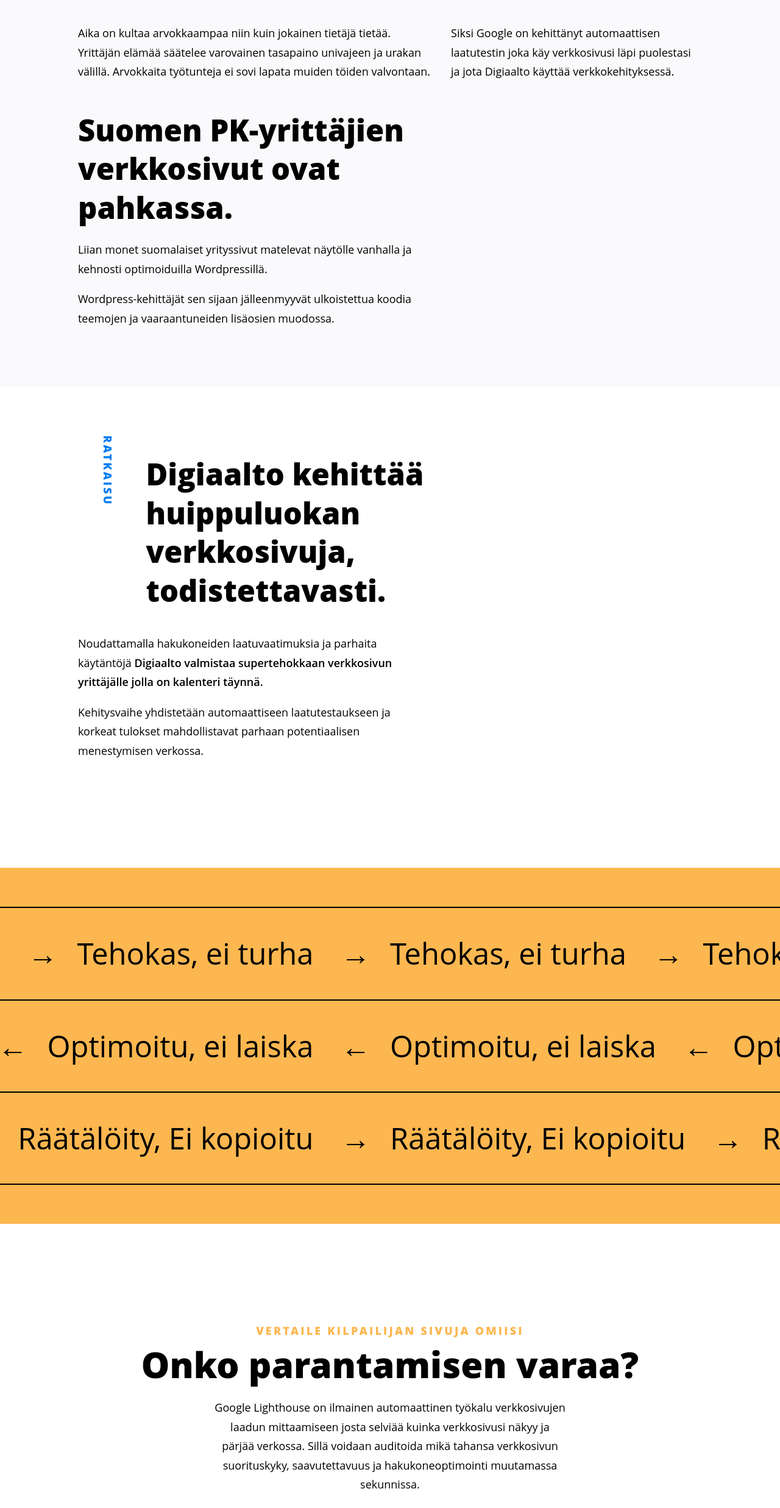
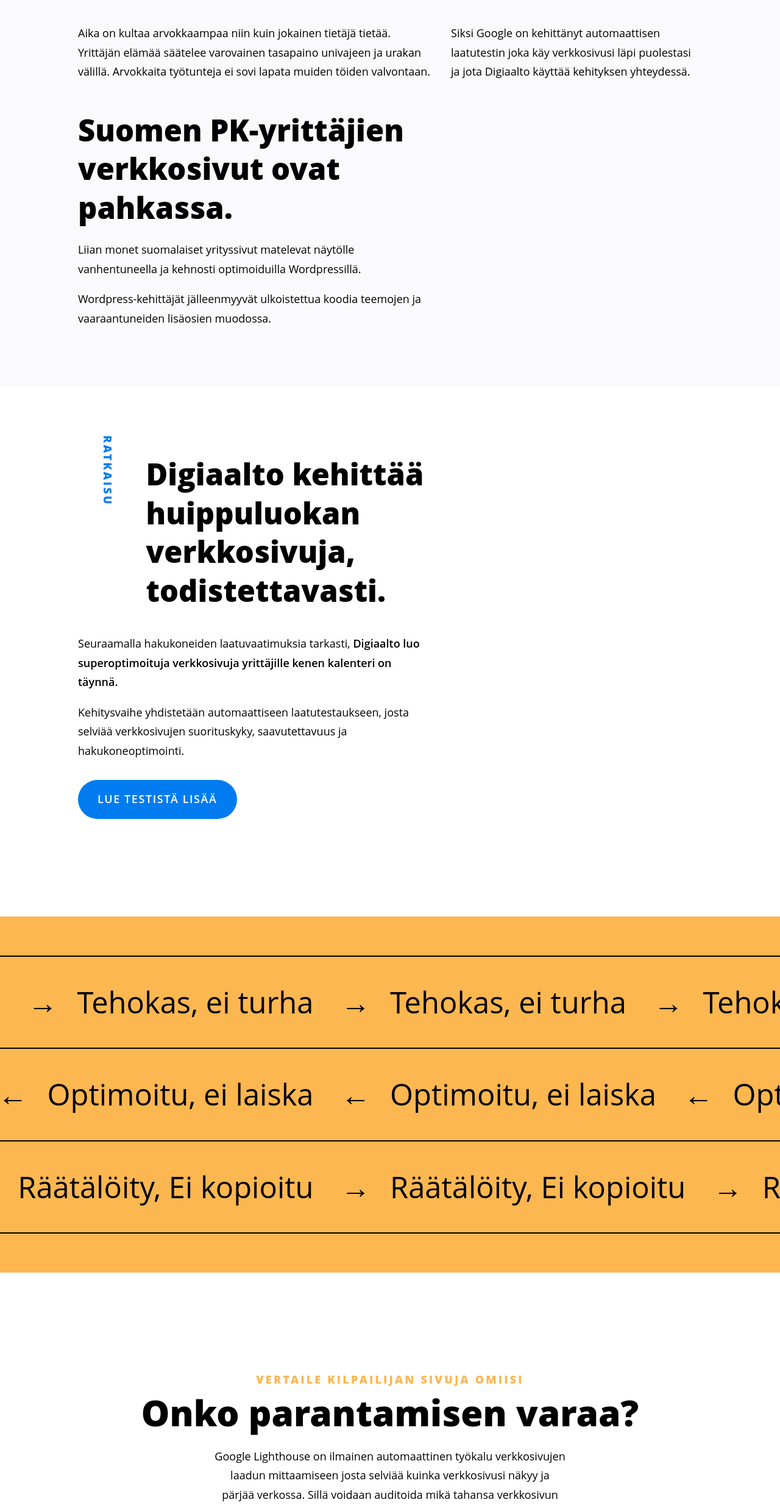
Before and after one commit to digiaalto/etusivu, a Next.js app: page / in a window 1280 px wide. Shown: the part 1092-3565 px from the top of the page at 61% size. Built offline with nearby package versions, Linux system fonts and the light colour scheme; a small style sheet from the web is missing.

Commit message:
content tweaks

```diff
--- a/components/LP_Audit.js
+++ b/components/LP_Audit.js
@@ -4,7 +4,7 @@ const auditLink = "https://www.web.dev/measure"
 
 const LP_Audit = () => {
   return (
-    <section className={styles.section}>
+    <section className={styles.section} id="onko-parantamisen-varaa?">
       <div className={styles.content}>
         <span className={styles.preheader}>
           Vertaile kilpailijan sivuja omiisi
@@ -23,7 +23,7 @@ const LP_Audit = () => {
           target="_blank"
           rel="noopener noreferrer"
         >
-          Kokeile nopeaa testiä
+          Auditoi Sivu
         </a>
         <p className={styles.help}>
           <HiExclamation className={styles.helpIcon} /> Tulokset ovat
--- a/components/LP_Pricing.js
+++ b/components/LP_Pricing.js
@@ -11,7 +11,7 @@ const LP_Pricing = () => {
           3,200€.
         </h3>
         <p className={styles.note}>
-          Kaikki on hoidettu puolestasi, sinun tarvitsee vain täyttää yksi
+          Kaikki on hoidettu puolestasi, sinun tarvitsee vain täyttää
           haastattelulomake. Digiaalto laskuttaa 50% työn alkaessa.
         </p>
       </div>
--- a/components/LP_Problem.js
+++ b/components/LP_Problem.js
@@ -21,20 +21,20 @@ const LP_Problem = () => {
             </p>
             <p>
               Siksi Google on kehittänyt automaattisen laatutestin joka käy
-              verkkosivusi läpi puolestasi ja jota Digiaalto käyttää
-              verkkokehityksessä.
+              verkkosivusi läpi puolestasi ja jota Digiaalto käyttää kehityksen
+              yhteydessä.
             </p>
           </div>
           <h2 className={styles.header}>
             Suomen PK-yrittäjien verkkosivut ovat pahkassa.
           </h2>
           <p>
-            Liian monet suomalaiset yrityssivut matelevat näytölle vanhalla ja
-            kehnosti optimoiduilla Wordpressillä.
+            Liian monet suomalaiset yrityssivut matelevat näytölle
+            vanhentuneella ja kehnosti optimoiduilla Wordpressillä.
           </p>
           <p>
-            Wordpress-kehittäjät sen sijaan jälleenmyyvät ulkoistettua koodia
-            teemojen ja vaaraantuneiden lisäosien muodossa.
+            Wordpress-kehittäjät jälleenmyyvät ulkoistettua koodia teemojen ja
+            vaaraantuneiden lisäosien muodossa.
           </p>
         </Fade>
       </div>
--- a/components/LP_Process.js
+++ b/components/LP_Process.js
@@ -39,27 +39,27 @@ const LP_Process = () => {
             <TextBlock
               miniheader="Aloitetaan"
               header="Kartoitus"
-              text="Digiaalto hahmoittaa verkkosivusi tavoitteet ja ominaisuudet ja mikä on sinun sivusi kannattavin kohderyhmä. Palveluhankinnat tehdään heti sopimuksen allekirjoitettua."
+              text="Hahmotamme verkkosivusi tavoitteet, kohderyhmä ja muut tarpeelliset palvelutarpeet ja ominaisuudet."
             />
             <TextBlock
               miniheader="Vaihe 2"
               header="Suunnittelu"
-              text="Keskitytään sisältöön. Digiaalto tutkii kilpailijoitasi, kerää ja kirjoittaa tekstisisältöä ja muuta sopivaa lähdemateriaalia sivuihisi."
+              text="Keskitytään sisältöön. Tutkitaan kilpailijoita, kerätään ja kirjoitetaan tekstisisältöä ja haetaan muuta sopivaa materiaalia."
             />
             <TextBlock
               miniheader="Vaihe 3"
               header="Design"
-              text="Lähdemateriaalit yhdistetään rautalankamalliin josta tulee graaffinen representaatio verkkosivusta. Mallia hiotaan kunnes se vastaa odotuksia ja sinä olet hyväksynyt sen."
+              text="Lähdemateriaalit yhdistetään rautalankamalliin ja luodaan graaffinen representaatio verkkosivusta."
             />
             <TextBlock
               miniheader="Vaihe 4"
               header="Kehitys"
-              text="Verkkosivu luodaan noudattaen parhaita käytäntöjä ja moderneja web-standardeja. Projektiin integroidaan kehittynyttä web-app teknologiaa."
+              text="Koodausvaiheessa verkkosivu realisoidaan sovitun mallin mukaisesti ja optimoidaan kymppiin."
             />
             <TextBlock
               miniheader="Valmista!"
               header="Julkaisu"
-              text="Kaikki sivun ominaisuudet testatan vielä viimesein kerran ja domain osoitetaan palvelimelle. Asiakaspalvelulinjat pysyvät auki."
+              text="Domain osoitetaan palvelimelle ja asiakaspalvelulinjat pidetään auki työn loputtuakin."
             />
           </div>
         </div>
--- a/components/LP_Solution.js
+++ b/components/LP_Solution.js
@@ -1,5 +1,6 @@
 import styles from "../styles/LP_Solution.module.sass"
 import { Fade } from "react-awesome-reveal"
+import Link from "next/link"
 
 const reactLink = "https://nextjs.org/"
 
@@ -15,17 +16,20 @@ const LP_Solution = () => {
             </h1>
           </div>
           <p>
-            Noudattamalla hakukoneiden laatuvaatimuksia ja parhaita käytäntöjä{" "}
+            Seuraamalla hakukoneiden laatuvaatimuksia tarkasti,{" "}
             <span className="bold">
-              Digiaalto valmistaa supertehokkaan verkkosivun yrittäjälle jolla
-              on kalenteri täynnä.
+              Digiaalto luo superoptimoituja verkkosivuja yrittäjille kenen
+              kalenteri on täynnä.
             </span>
           </p>
           <p>
-            Kehitysvaihe yhdistetään automaattiseen laatutestaukseen ja korkeat
-            tulokset mahdollistavat parhaan potentiaalisen menestymisen
-            verkossa.
+            Kehitysvaihe yhdistetään automaattiseen laatutestaukseen, josta
+            selviää verkkosivujen suorituskyky, saavutettavuus ja
+            hakukoneoptimointi.
           </p>
+          <Link href="#onko-parantamisen-varaa?">
+            <a className={styles.linkToTest}>Lue testistä lisää</a>
+          </Link>
         </Fade>
       </div>
     </section>
--- a/components/utility/index.js
+++ b/components/utility/index.js
@@ -1,4 +1,3 @@
 import Overlay from "./overlay"
-import Button from "./button"
 
 export { Overlay }
--- a/styles/LP_Audit.module.sass
+++ b/styles/LP_Audit.module.sass
@@ -32,23 +32,20 @@
 	vertical-align: middle
 
 .button
-	text-transform: uppercase
+	display: inline-block
+	margin-top: 1rem
 	padding: 1rem 2rem
 	border-radius: 9999px
-	color: map-get($colors, textDark)
-	border: 2px solid map-get($colors, textDark)
-	font-weight: 800
+	background-color: map-get($colors, primary)
+	color: map-get($colors, textLight)
+	text-transform: uppercase
 	letter-spacing: 0.1rem
-	font-size: $h5Size
-	cursor: pointer
-	transition: all 0.1s ease
-	margin: 1.5rem 0
-	margin-bottom: 0.5rem
-	text-align: center
+	font-weight: 600
+	transition: 0.2s ease all
+	&:hover
+		color: map-get($colors, textLight)
+		padding: 1rem 2.6rem
 
-	&:hover
-		border: 2px solid transparent
-		color: map-get($colors, textDark)
 
 @media (min-width: map-get($bp, tablet))
 	.content
--- a/styles/LP_Solution.module.sass
+++ b/styles/LP_Solution.module.sass
@@ -12,6 +12,21 @@
 	font-size: 1.75rem
 	font-weight: 800
 	max-width: $sectionHeaderWidth
+
+.linkToTest
+	display: inline-block
+	margin-top: 1rem
+	padding: 1rem 2rem
+	border-radius: 9999px
+	background-color: map-get($colors, primary)
+	color: map-get($colors, textLight)
+	text-transform: uppercase
+	letter-spacing: 0.1rem
+	font-weight: 600
+	transition: 0.2s ease all
+	&:hover
+		color: map-get($colors, textLight)
+		padding: 1rem 2.6rem
 
 @media (min-width: map-get($bp, laptop))
 	.section
```
Also changed, not shown: components/utility/button.js (deleted, +0 -54 lines), components/utility/button.module.sass (deleted, +0 -24 lines).
